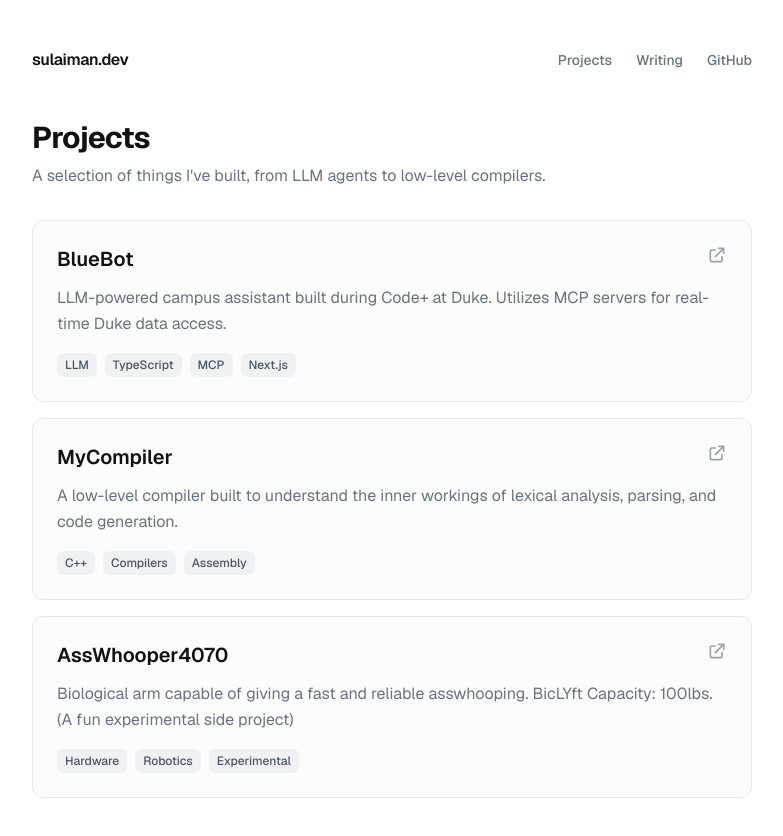
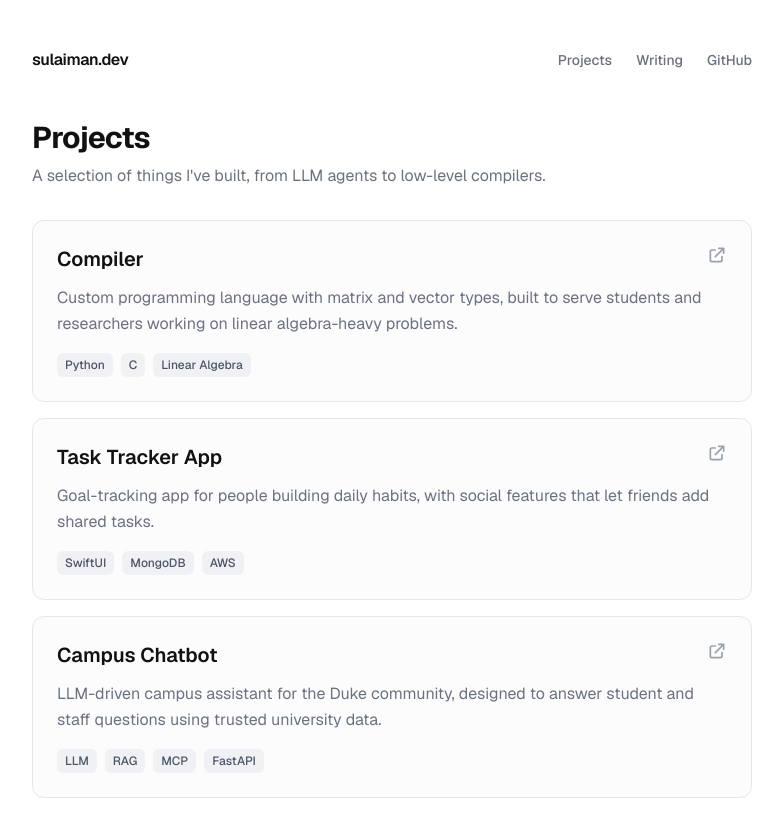
Before and after one commit to SulaimanKhydyrDUKE/personal_web, a Next.js app in the folder sulaiman.dev/: page /projects in a window 1280 px wide. Shown: the top 836 px of the page, without its empty margins (248-1031 px from the left). Built offline with nearby package versions, Linux system fonts and the light colour scheme.

Commit message:
Added the projects

```diff
--- a/sulaiman.dev/app/projects/page.tsx
+++ b/sulaiman.dev/app/projects/page.tsx
@@ -63,21 +63,21 @@ function ProjectCard({
 
 const projects = [
   {
-    title: "BlueBot",
-    description: "LLM-powered campus assistant built during Code+ at Duke. Utilizes MCP servers for real-time Duke data access.",
-    href: "https://gitlab.oit.duke.edu/codeplus/co-curricular-ai-chatbot/-/tree/main",
-    tags: ["LLM", "TypeScript", "MCP", "Next.js"]
+    title: "Compiler",
+    description: "Custom programming language with matrix and vector types, built to serve students and researchers working on linear algebra-heavy problems.",
+    href: "REPLACE_WITH_GITHUB_URL",
+    tags: ["Python", "C", "Linear Algebra"]
   },
   {
-    title: "MyCompiler",
-    description: "A low-level compiler built to understand the inner workings of lexical analysis, parsing, and code generation.",
-    href: "https://github.com/SulaimanKhydyrDUKE/MyCompiler",
-    tags: ["C++", "Compilers", "Assembly"]
+    title: "Task Tracker App",
+    description: "Goal-tracking app for people building daily habits, with social features that let friends add shared tasks.",
+    href: "REPLACE_WITH_GITHUB_URL",
+    tags: ["SwiftUI", "MongoDB", "AWS"]
   },
   {
-    title: "AssWhooper4070",
-    description: "Biological arm capable of giving a fast and reliable asswhooping. BicLYft Capacity: 100lbs. (A fun experimental side project)",
-    href: "https://www.youtube.com/watch?v=dQw4w9WgXcQ",
-    tags: ["Hardware", "Robotics", "Experimental"]
+    title: "Campus Chatbot",
+    description: "LLM-driven campus assistant for the Duke community, designed to answer student and staff questions using trusted university data.",
+    href: "REPLACE_WITH_GITHUB_URL",
+    tags: ["LLM", "RAG", "MCP", "FastAPI"]
   }
 ]
```
